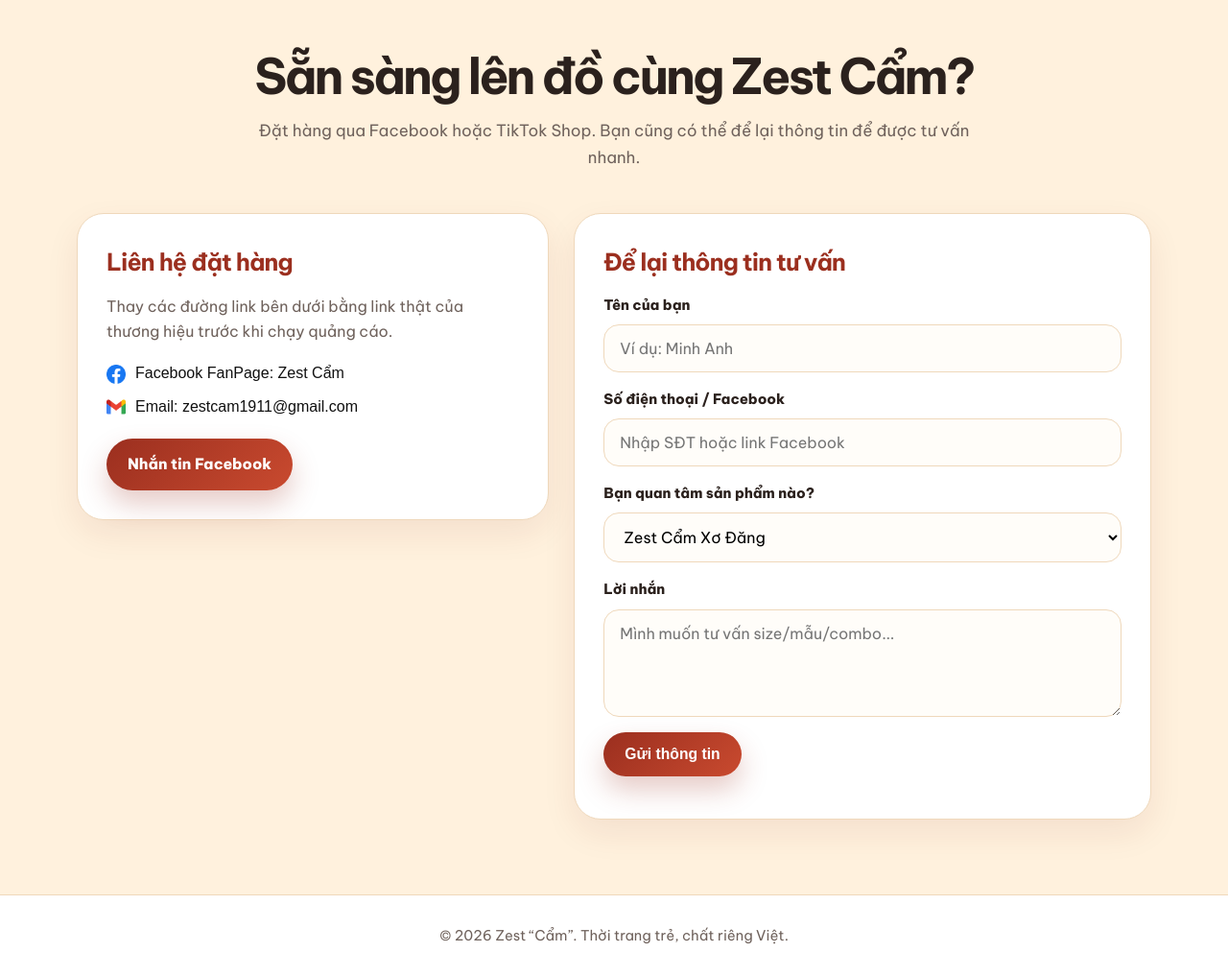
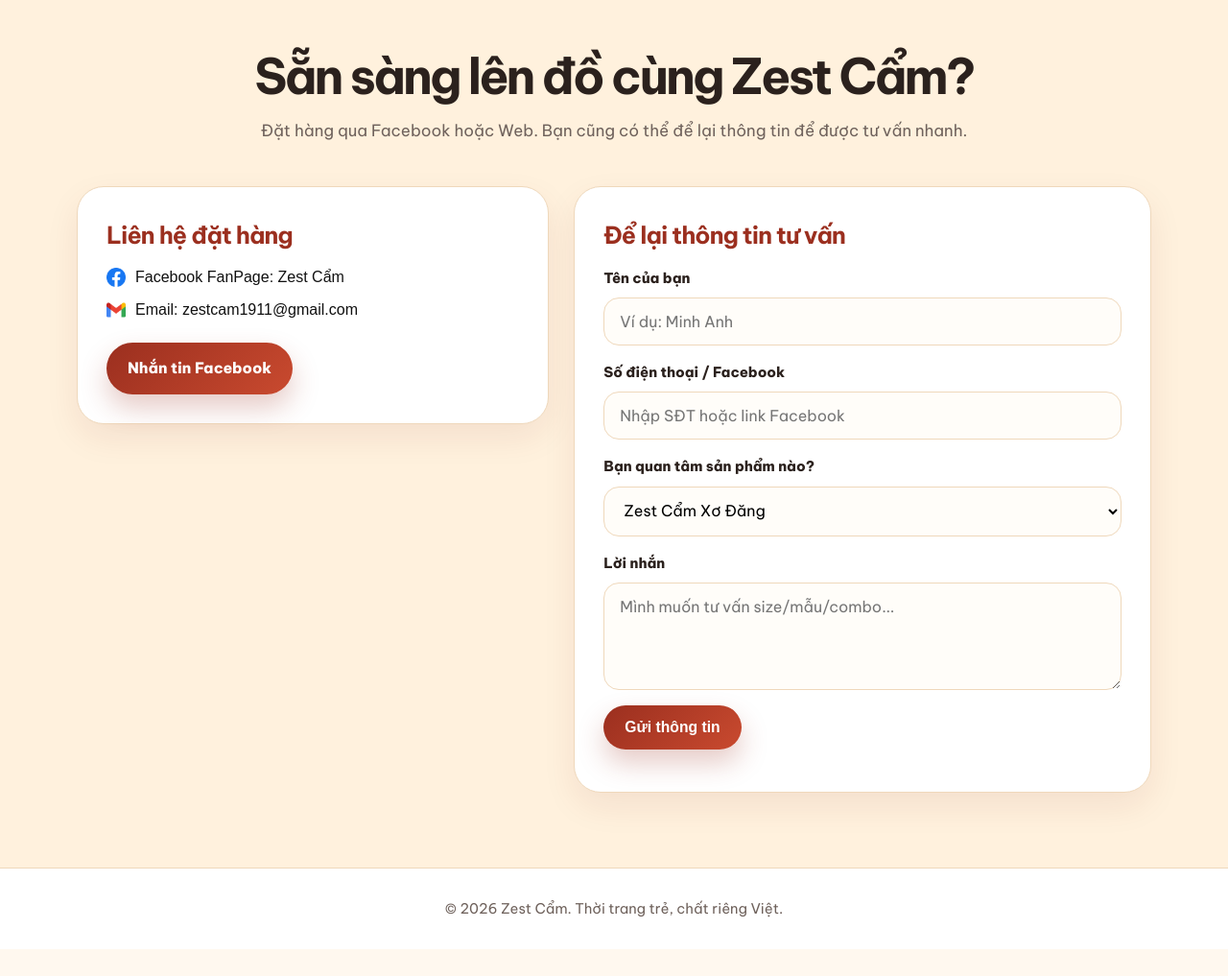
Before and after one commit to Wamvnpichu/zest-cam-landing-page, a plain HTML site: page main.html in a window 1280 px wide. Shown: the part 4460-5477 px from the top of the page at 96% size. After the commit the page ends 5449 px from the top, so only its background shows below. Drawn offline with Linux system fonts and the light colour scheme.

Commit message:
First commit

```diff
--- a/index.html
+++ b/main.html
@@ -1245,14 +1245,14 @@
       <div class="section-heading">
         <h2>Sẵn sàng lên đồ cùng Zest Cẩm?</h2>
         <p>
-          Đặt hàng qua Facebook hoặc TikTok Shop. Bạn cũng có thể để lại thông tin để được tư vấn nhanh.
+          Đặt hàng qua Facebook hoặc Web. Bạn cũng có thể để lại thông tin để được tư vấn nhanh.
         </p>
       </div>
 
       <div class="contact-grid">
         <div class="contact-card">
           <h3>Liên hệ đặt hàng</h3>
-          <p>Thay các đường link bên dưới bằng link thật của thương hiệu trước khi chạy quảng cáo.</p>
+
 
           <div class="contact-list">
             <div class="contact-item">
@@ -1307,7 +1307,7 @@
 
   <footer>
     <div class="container">
-      © 2026 Zest “Cẩm”. Thời trang trẻ, chất riêng Việt.
+      © 2026 Zest Cẩm. Thời trang trẻ, chất riêng Việt.
     </div>
   </footer>
 
```
